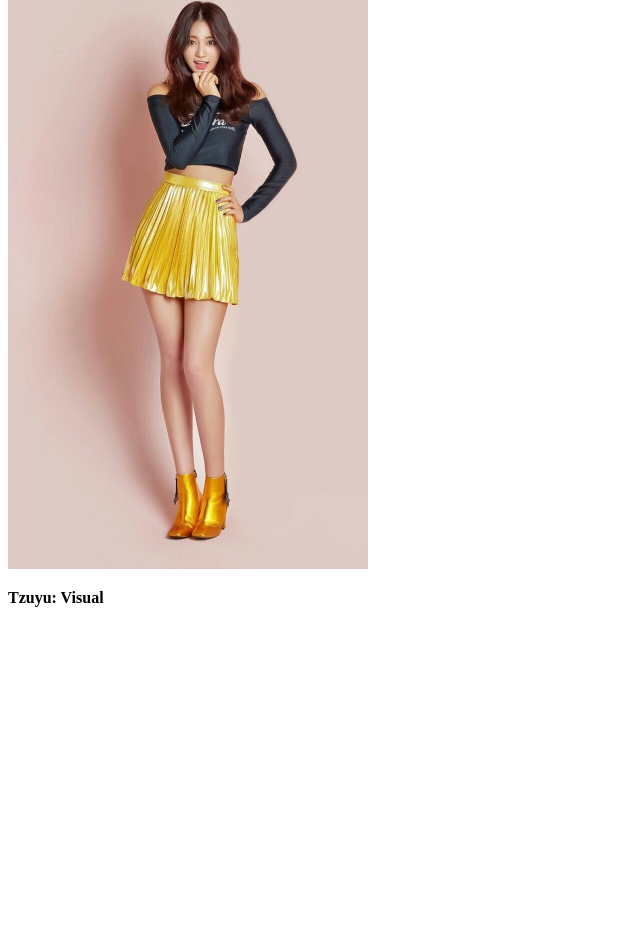
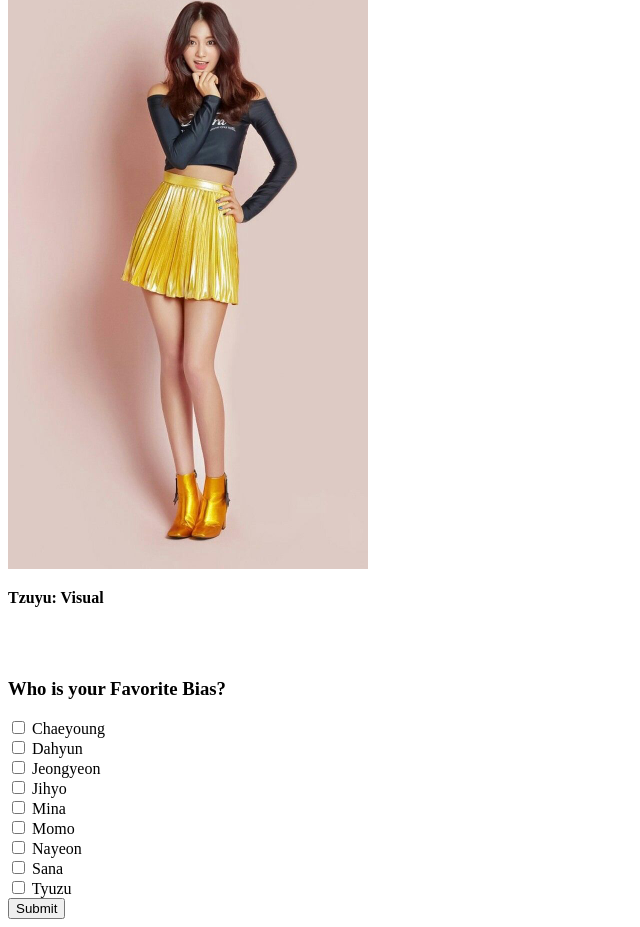
Before and after one commit to Harayku/Web-Dev, a plain HTML site: page index.html in a window 1280 px wide. Shown: the part 5703-6630 px from the top of the page, without its empty margins (0-640 px from the left). Before the commit the page ends 6326 px from the top, so only its background shows below. Drawn offline with Linux system fonts and the light colour scheme.

Commit message:
FORM FOR FAV BIAS

```diff
--- a/index.html
+++ b/index.html
@@ -26,5 +26,30 @@
     <p><b>Sana: Sub-Vocalist</b></p>
     <img src = "Images/Tzuyu.jpg" width = "360" height = "640" alt = "Tzuyu">
     <p><b>Tzuyu: Visual</b></p>
+    <br><br>
+
+    <h3>Who is your Favorite Bias?</h3>
+    <form>
+    <input type = "checkbox" id = "01" name = "BIAS" value = "01">
+    <label for="01"> Chaeyoung </label> <br>
+    <input type = "checkbox" id = "02" name = "BIAS" value = "02">
+    <label for="01"> Dahyun </label> <br>
+    <input type = "checkbox" id = "03" name = "BIAS" value = "03">
+    <label for="01"> Jeongyeon </label> <br>
+    <input type = "checkbox" id = "04" name = "BIAS" value = "04">
+    <label for="01"> Jihyo </label> <br>
+    <input type = "checkbox" id = "05" name = "BIAS" value = "05">
+    <label for="01"> Mina </label> <br>
+    <input type = "checkbox" id = "06" name = "BIAS" value = "06">
+    <label for="01"> Momo </label> <br>
+    <input type = "checkbox" id = "07" name = "BIAS" value = "07">
+    <label for="01"> Nayeon </label> <br>
+    <input type = "checkbox" id = "08" name = "BIAS" value = "08">
+    <label for="01"> Sana </label> <br>
+    <input type = "checkbox" id = "09" name = "BIAS" value = "09">
+    <label for="01"> Tyuzu </label> <br>
+    <input type="submit" onclick="alert('THANK YOU ONCE <3')" value="Submit">
+    </form>
+
 </body>
 </html>
```
